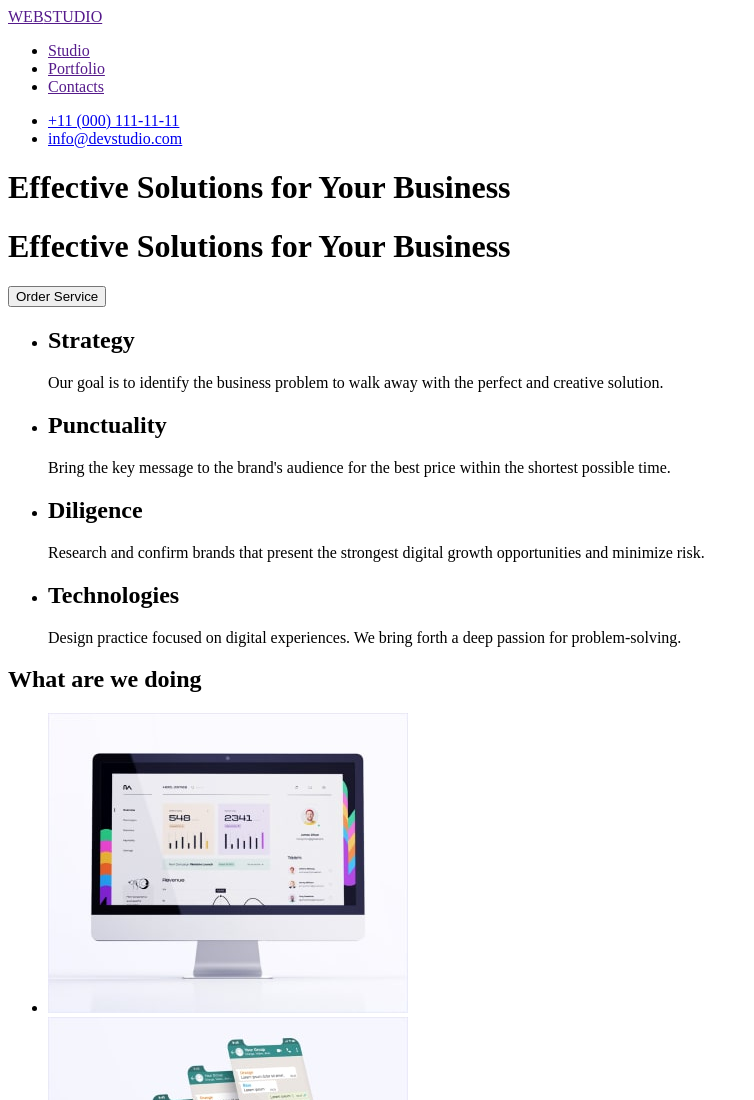
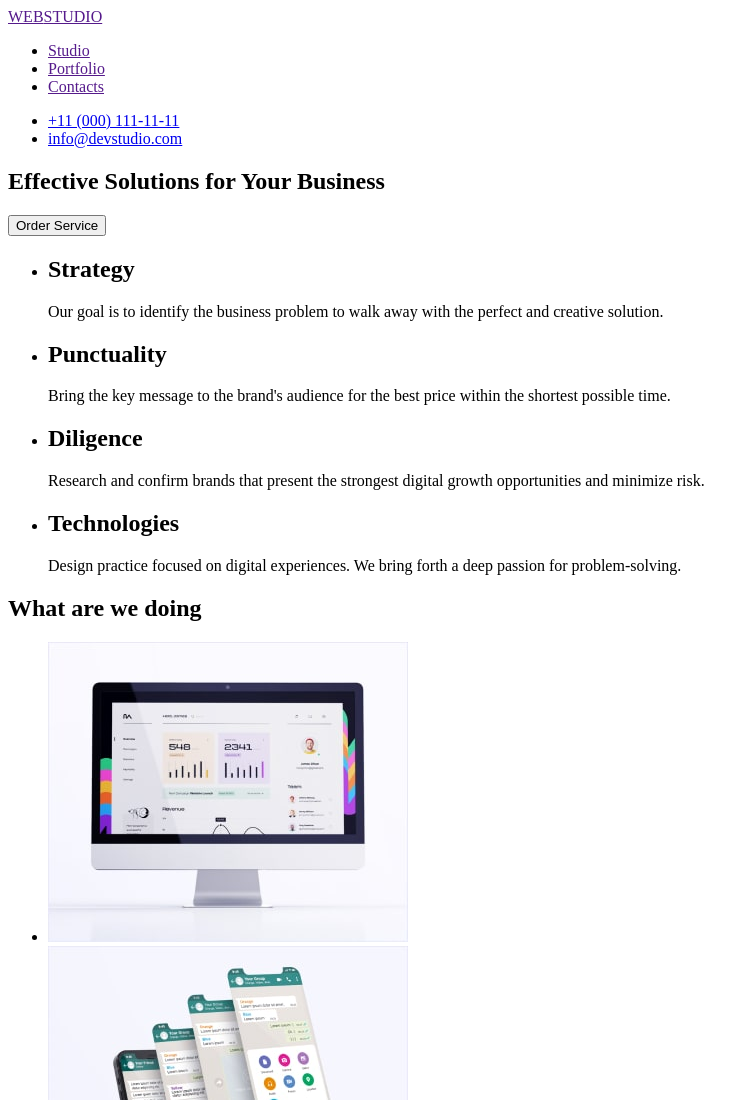
Before and after one commit to IlliaYankovsky/fe-78, a plain HTML site: page index.html in a window 1280 px wide. Shown: the top 1100 px of the page, without its empty margins (0-754 px from the left). Drawn offline with Linux system fonts and the light colour scheme.

Commit message:
Update index.html

```diff
--- a/index.html
+++ b/index.html
@@ -25,7 +25,7 @@
     </header>
 
     <main>
-      <h1>Effective Solutions for Your Business</h1>
+      <section>
         <h1>Effective Solutions for Your Business</h1>
         <button type="button">Order Service</button>
       </section>
```
